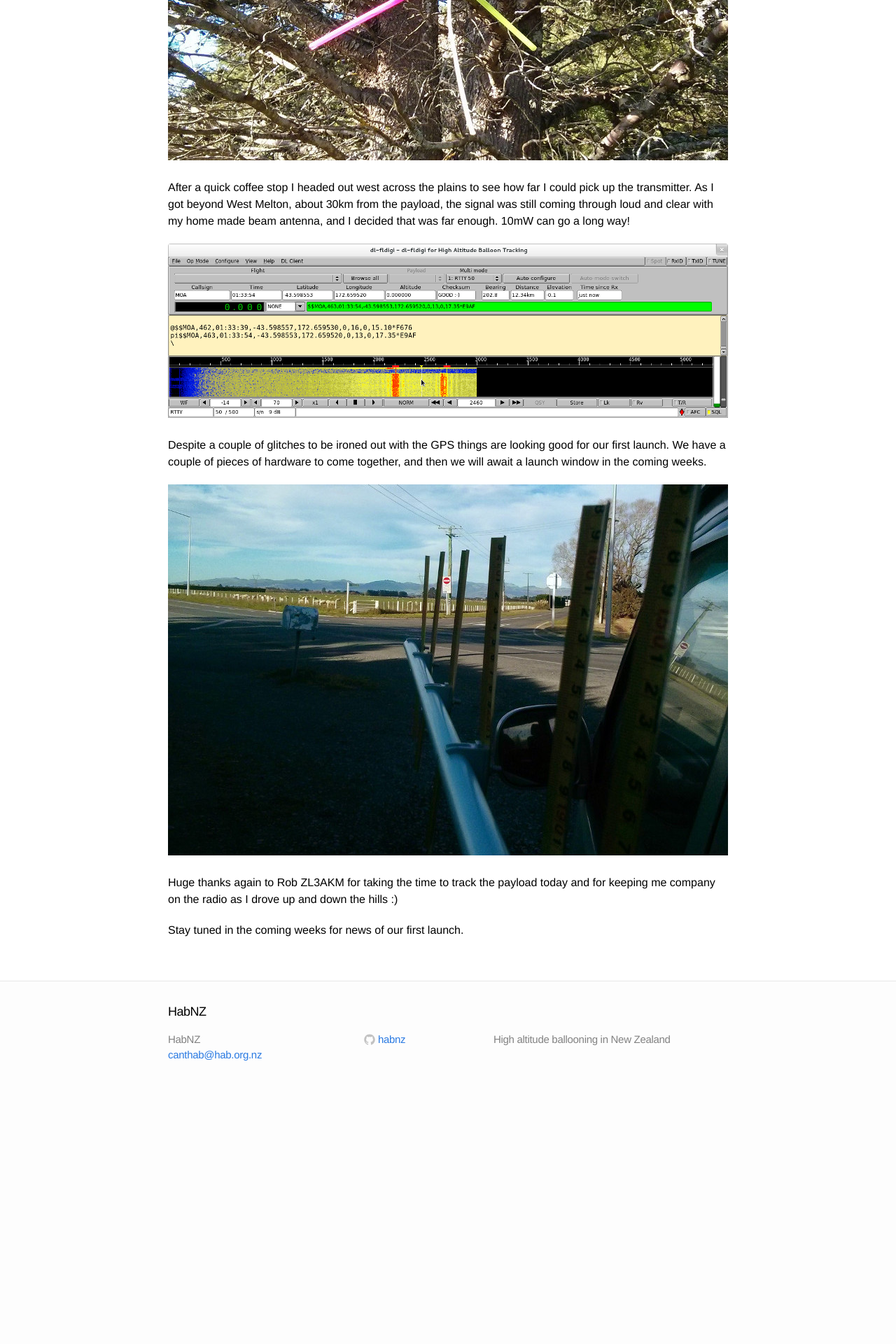
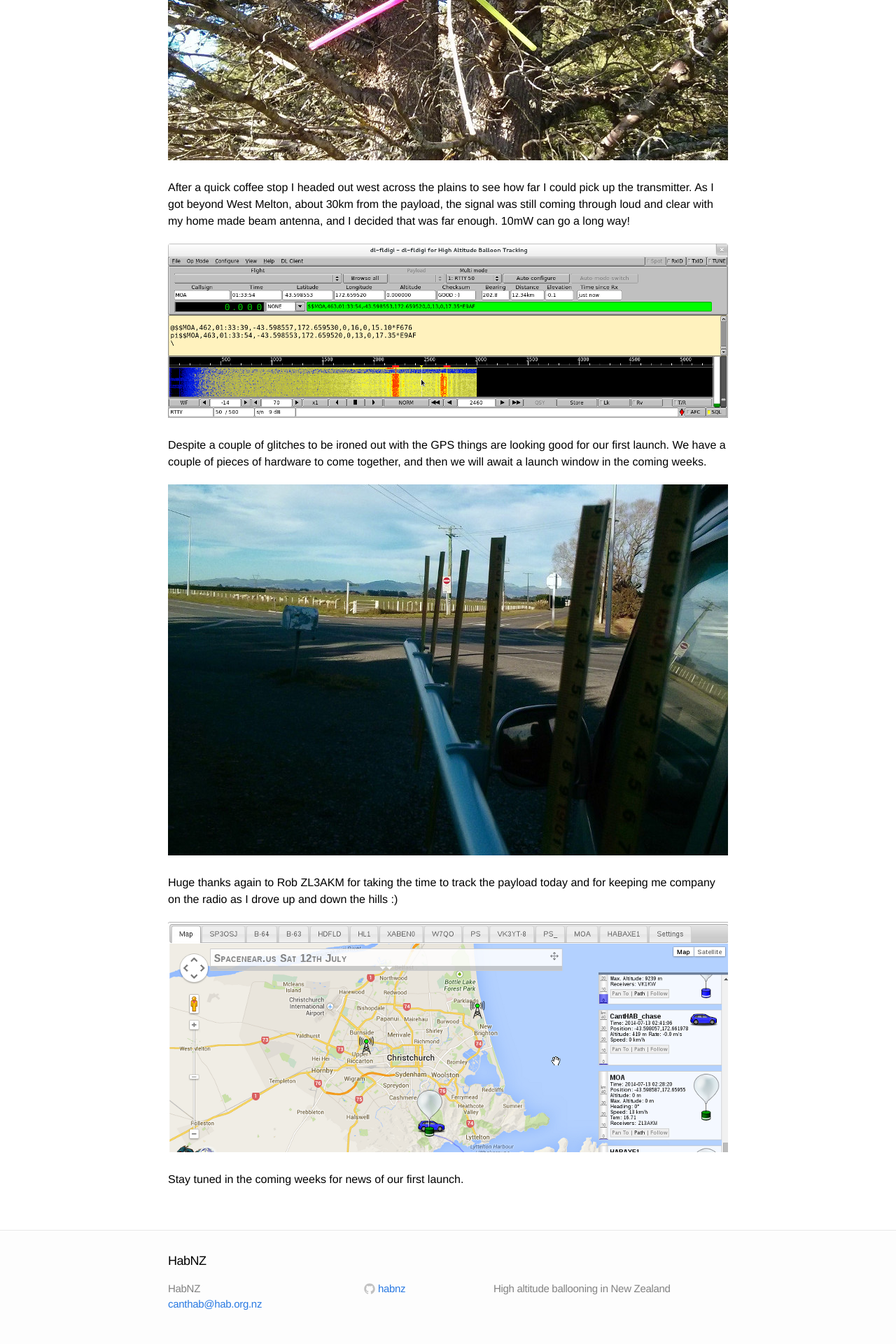
Before and after one commit to habnz/habnz.github.io, a Jekyll site: the page built from _posts/2014-07-13-payload-test-successful.md, in a window 1280 px wide. Shown: the part 772-2692 px from the top of the page at 70% size. Built offline with Jekyll 4.4.1, drawn with Linux system fonts in a browser that asks for light colours; before the commit the page ends 2336 px from its top, so only the background shows below that.

Commit message:
Update post with snus screenshot

```diff
--- a/_posts/2014-07-13-payload-test-successful.md
+++ b/_posts/2014-07-13-payload-test-successful.md
@@ -36,4 +36,6 @@ together, and then we will await a launch window in the coming weeks.
 Huge thanks again to Rob ZL3AKM for taking the time to track the payload today
 and for keeping me company on the radio as I drove up and down the hills :)
 
+![spacenear.us map](/assets/payload-test/spacenear.us-map.png)
+
 Stay tuned in the coming weeks for news of our first launch.
```
Also changed, not shown: assets/payload-test/spacenear.us-map.png (added).
